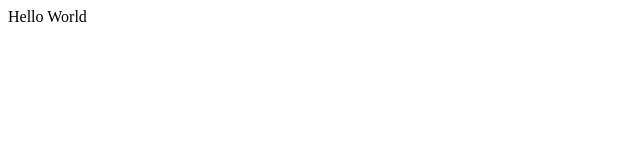
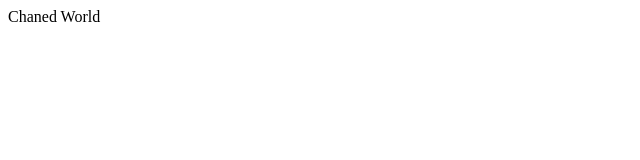
Before and after one commit to Anotonina/labor-union, a plain HTML site: page index.html in a window 1280 px wide. Shown: the full height of the page, 0-640 px from the left. Drawn offline with Linux system fonts and the light colour scheme.

Commit message:
Changed label text

```diff
--- a/index.html
+++ b/index.html
@@ -6,6 +6,6 @@
     <title>Document</title>
 </head>
 <body>
-    Hello World
+    Chaned World
 </body>
 </html>
```
